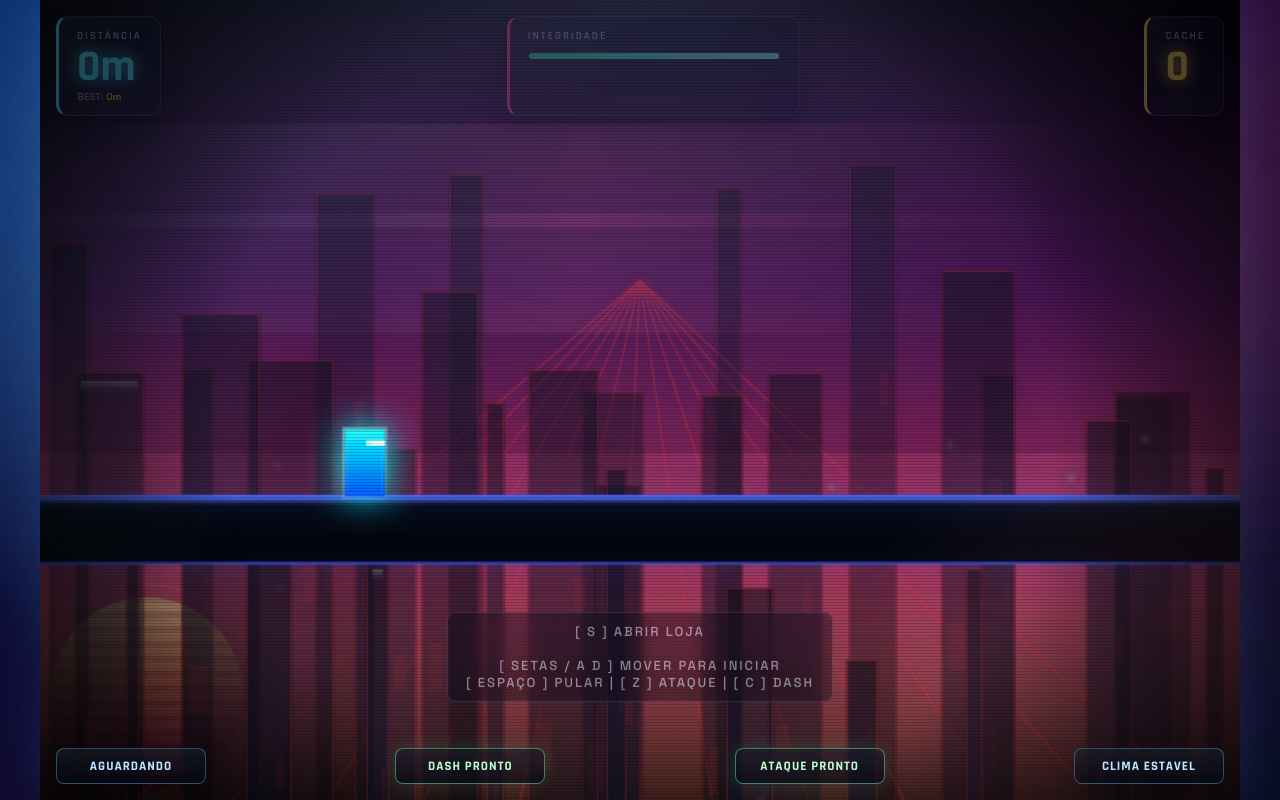
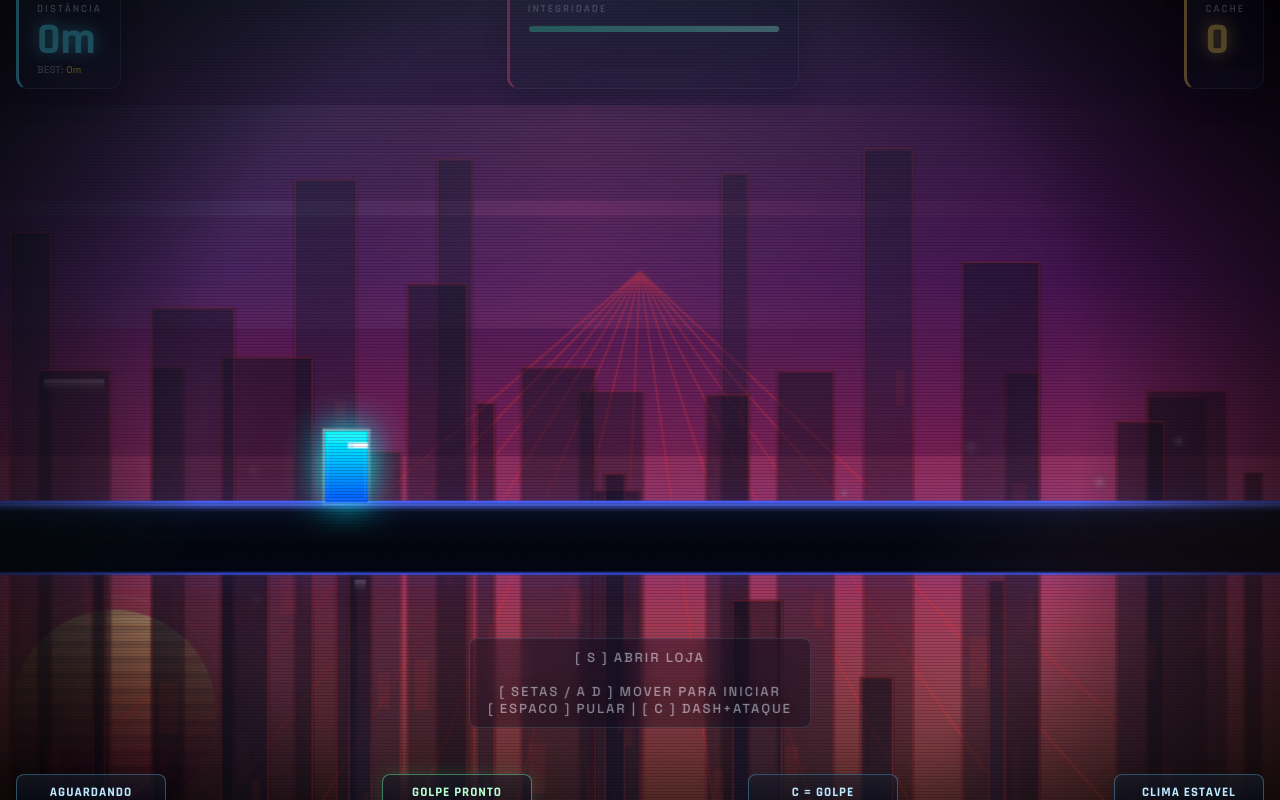
Before and after one commit to NicolasBarrosQA/aetheris-permadeath-record, a plain HTML site: page public/index.html in a window 1280 px wide. Drawn offline with Linux system fonts and the light colour scheme; animation ran at ten frames a second.

Commit message:
feat: add smart fullscreen cover and unified strike

```diff
--- a/public/index.html
+++ b/public/index.html
@@ -25,7 +25,7 @@
         <div id="start-hint">
             [ S ] ABRIR LOJA<br><br>
             [ SETAS / A D ] MOVER PARA INICIAR<br>
-            [ ESPAÇO ] PULAR | [ Z ] ATAQUE | [ C ] DASH
+            [ ESPACO ] PULAR | [ C ] DASH+ATAQUE
         </div>
 
         <!-- HUD principal do jogo -->
@@ -47,8 +47,8 @@
 
         <div id="status-rack">
             <div id="ui-state" class="status-pill">STANDBY</div>
-            <div id="ui-dash" class="status-pill">DASH PRONTO</div>
-            <div id="ui-attack" class="status-pill">ATAQUE PRONTO</div>
+            <div id="ui-dash" class="status-pill">GOLPE PRONTO</div>
+            <div id="ui-attack" class="status-pill">C = GOLPE</div>
             <div id="ui-weather" class="status-pill">CLIMA ESTAVEL</div>
         </div>
 
--- a/src/entities/player.js
+++ b/src/entities/player.js
@@ -76,6 +76,16 @@ export default class Player {
     }
 
     /**
+     * Dispara a investida ofensiva no botao C, unificando dash e ataque.
+     */
+    startDashAttack() {
+        this.startDash();
+        this.attack();
+        this.attackCd = 18;
+        SFX.swoosh();
+    }
+
+    /**
      * Atualiza a física e lida com entrada de controle. Chamado a cada
      * quadro pelo motor. Muitas variáveis globais são lidas através de
      * state.
@@ -142,13 +152,14 @@ export default class Player {
             if (this.vx < -maxSpeed) this.vx = -maxSpeed;
         }
 
-        // Dash manual (C ou Shift) quando disponível
+        // Golpe de investida unificado no botao C
         if (!state.cheatFlight &&
-            (state.keys['c'] || state.keys['shift']) &&
+            state.keys['c'] &&
             this.dashCd <= 0 &&
+            this.attackCd <= 0 &&
             !this.isDashing &&
             state.game.started) {
-            this.startDash();
+            this.startDashAttack();
         }
 
         // Comportamento durante o dash
@@ -193,13 +204,6 @@ export default class Player {
                 SFX.jump();
                 spawnShockwave(this.x + this.w / 2, this.y + this.h / 2, this.skin.glow);
             }
-        }
-
-        // Ataque (Z) quando em tempo de recarga
-        if (state.keys['z'] && this.attackCd <= 0 && state.game.started && !state.cheatFlight) {
-            this.attack();
-            this.attackCd = 18;
-            SFX.swoosh();
         }
 
         if (this.attackCd > 0) this.attackCd--;
--- a/src/main.js
+++ b/src/main.js
@@ -19,7 +19,6 @@ const ACTION_KEYS = new Set([
     'arrowleft',
     'arrowright',
     'escape',
-    'shift',
     'a',
     'c',
     'd',
@@ -27,8 +26,7 @@ const ACTION_KEYS = new Set([
     'r',
     's',
     't',
-    'w',
-    'z'
+    'w'
 ]);
 
 window.resetGame = resetGame;
@@ -55,7 +53,8 @@ function resizeCanvas() {
     const dpr = Math.min(window.devicePixelRatio || 1, dprCap);
     const scaleX = vw / VIRTUAL_WIDTH;
     const scaleY = vh / VIRTUAL_HEIGHT;
-    const scale = Math.min(scaleX, scaleY);
+    // Preenche toda a viewport sem distorcer; o excesso fica fora da tela.
+    const scale = Math.max(scaleX, scaleY);
     const contentW = Math.max(1, Math.round(VIRTUAL_WIDTH * scale));
     const contentH = Math.max(1, Math.round(VIRTUAL_HEIGHT * scale));
     const offsetX = Math.floor((vw - contentW) * 0.5);
--- a/src/systems/ui.js
+++ b/src/systems/ui.js
@@ -138,8 +138,10 @@ export function updateUI() {
             state.hpBarFill.style.background = `linear-gradient(90deg, ${HP_COLOR.low}, #ff7a8a)`;
         }
 
-        const dashReady = state.player.dashCd <= 0 && !state.player.isDashing;
-        const attackReady = state.player.attackCd <= 0;
+        const strikeReady = state.player.dashCd <= 0 &&
+            state.player.attackCd <= 0 &&
+            !state.player.isDashing;
+        const strikeCd = Math.max(state.player.dashCd, state.player.attackCd, 0);
         const weatherActive = state.rainState.active && state.game.started;
         const stateText = state.game.isGameOver
             ? 'SINAL PERDIDO'
@@ -148,13 +150,13 @@ export function updateUI() {
         setPillState(state.uiState, stateText, state.game.started ? 'hot' : 'cold');
         setPillState(
             state.uiDash,
-            dashReady ? 'DASH PRONTO' : `DASH ${Math.max(0, state.player.dashCd)}`,
-            dashReady ? 'ready' : 'idle'
+            strikeReady ? 'GOLPE PRONTO' : `GOLPE ${strikeCd}`,
+            strikeReady ? 'ready' : 'idle'
         );
         setPillState(
             state.uiAttack,
-            attackReady ? 'ATAQUE PRONTO' : `ATAQUE ${Math.max(0, state.player.attackCd)}`,
-            attackReady ? 'ready' : 'idle'
+            state.player.isDashing ? 'INVESTIDA ATIVA' : 'C = GOLPE',
+            state.player.isDashing ? 'hot' : 'cold'
         );
         setPillState(
             state.uiWeather,
```
